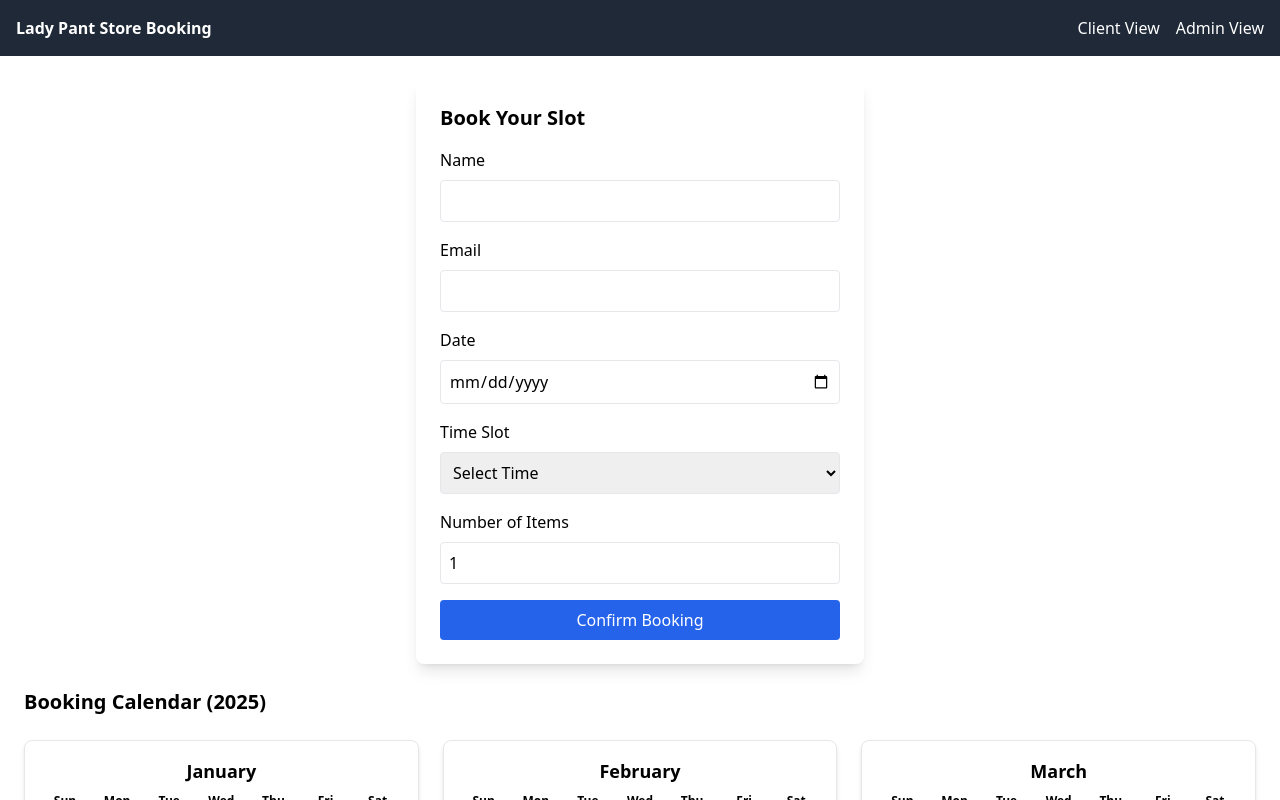
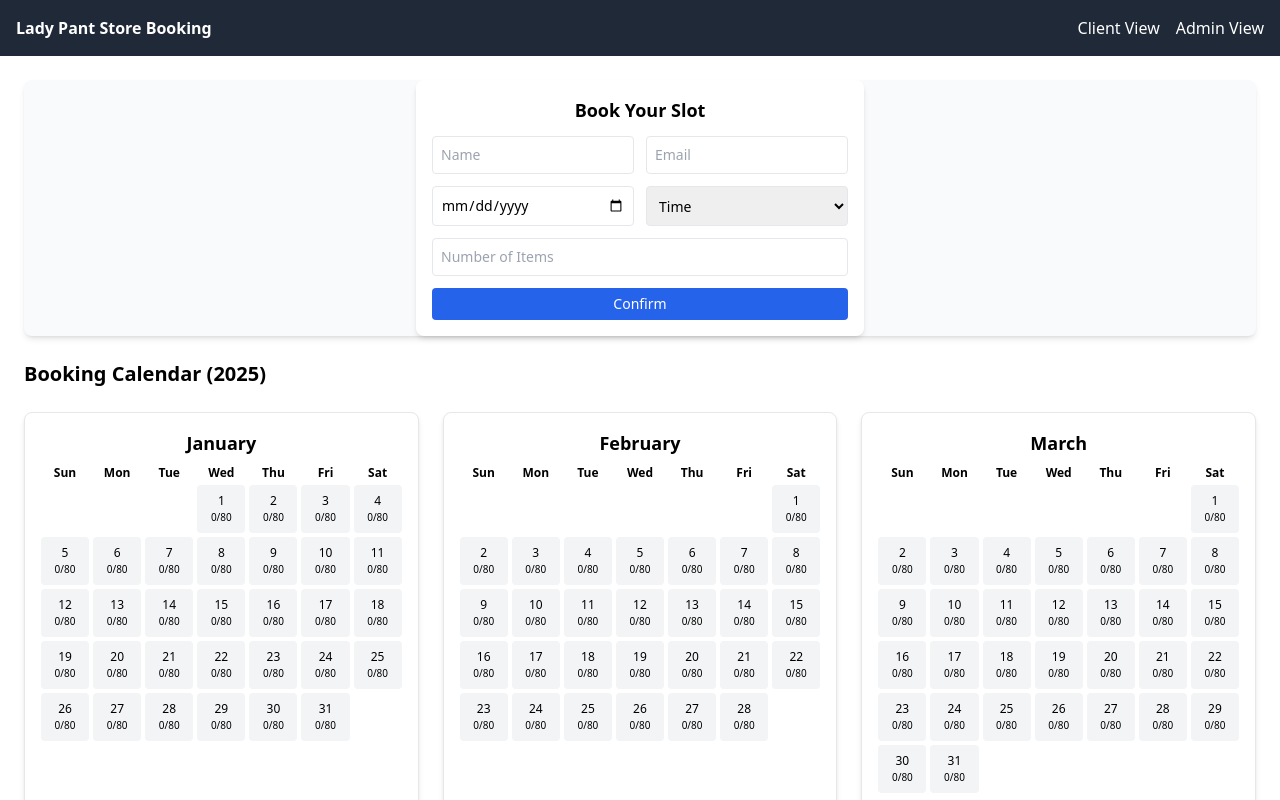
Before and after one commit to Barry-byte-cyber/lady-pant-booking-t1000, a React (Vite) app: page / in a window 1280 px wide. Shown: the top 800 px of the page. Built offline with nearby package versions, Linux system fonts and the light colour scheme.

Commit message:
Compact booking form + dynamic Number of Items label

```diff
--- a/src/App.jsx
+++ b/src/App.jsx
@@ -20,7 +20,6 @@ function App() {
 
   // ✅ Add booking with validation (80 max items/day + no duplicate slot)
   const addBooking = (booking) => {
-    // 1. Check total items already booked for that date
     const totalForDate = bookings
       .filter((b) => b.date === booking.date)
       .reduce((sum, b) => sum + parseInt(b.items || 0), 0);
@@ -30,17 +29,14 @@ function App() {
       return;
     }
 
-    // 2. Check if the time slot is already taken
     const slotTaken = bookings.some(
       (b) => b.date === booking.date && b.time === booking.time
     );
-
     if (slotTaken) {
       alert("❌ This time slot is already booked.");
       return;
     }
 
-    // 3. If all good, save booking
     const bookingWithId = { ...booking, id: Date.now() }; // unique ID
     setBookings((prev) => [...prev, bookingWithId]);
   };
@@ -75,7 +71,12 @@ function App() {
             path="/"
             element={
               <div>
-                <BookingForm addBooking={addBooking} />
+                {/* Sticky Booking Form */}
+                <div className="sticky top-0 z-10 bg-gray-50 shadow-md rounded-lg mb-6">
+                  <BookingForm addBooking={addBooking} />
+                </div>
+
+                {/* Calendar */}
                 <h2 className="text-xl font-bold mt-6 mb-2">
                   Booking Calendar (2025)
                 </h2>
--- a/src/components/BookingForm.jsx
+++ b/src/components/BookingForm.jsx
@@ -5,7 +5,7 @@ function BookingForm({ addBooking }) {
   const [email, setEmail] = useState("");
   const [date, setDate] = useState("");
   const [time, setTime] = useState("");
-  const [items, setItems] = useState(1);
+  const [items, setItems] = useState("");
 
   const handleSubmit = (e) => {
     e.preventDefault();
@@ -22,51 +22,50 @@ function BookingForm({ addBooking }) {
     setEmail("");
     setDate("");
     setTime("");
-    setItems(1);
+    setItems("");
   };
 
   return (
     <form
       onSubmit={handleSubmit}
-      className="bg-white shadow-lg rounded-lg p-6 w-full max-w-md mx-auto"
+      className="bg-white shadow-md rounded-lg p-4 w-full max-w-md mx-auto"
     >
-      <h2 className="text-xl font-bold mb-4">Book Your Slot</h2>
+      <h2 className="text-lg font-bold mb-3 text-center">Book Your Slot</h2>
 
-      <label className="block mb-2">Name</label>
+      <div className="grid grid-cols-2 gap-3">
         <input
           type="text"
+          placeholder="Name"
           value={name}
           onChange={(e) => setName(e.target.value)}
           required
-        className="w-full border p-2 rounded mb-4"
+          className="border p-2 rounded text-sm"
         />
 
-      <label className="block mb-2">Email</label>
         <input
           type="email"
+          placeholder="Email"
           value={email}
           onChange={(e) => setEmail(e.target.value)}
           required
-        className="w-full border p-2 rounded mb-4"
+          className="border p-2 rounded text-sm"
         />
 
-      <label className="block mb-2">Date</label>
         <input
           type="date"
           value={date}
           onChange={(e) => setDate(e.target.value)}
           required
-        className="w-full border p-2 rounded mb-4"
+          className="border p-2 rounded text-sm col-span-1"
         />
 
-      <label className="block mb-2">Time Slot</label>
         <select
           value={time}
           onChange={(e) => setTime(e.target.value)}
           required
-        className="w-full border p-2 rounded mb-4"
+          className="border p-2 rounded text-sm col-span-1"
         >
-        <option value="">Select Time</option>
+          <option value="">Time</option>
           <option value="10:00 AM">10:00 AM</option>
           <option value="11:00 AM">11:00 AM</option>
           <option value="12:00 PM">12:00 PM</option>
@@ -76,7 +75,13 @@ function BookingForm({ addBooking }) {
           <option value="4:00 PM">4:00 PM</option>
         </select>
 
-      <label className="block mb-2">Number of Items</label>
+        <div className="col-span-2 text-left">
+          {/* Dynamic Title */}
+          {items && (
+            <label className="block text-xs font-semibold text-gray-600 mb-1">
+              Number of Items
+            </label>
+          )}
           <input
             type="number"
             value={items}
@@ -84,14 +89,17 @@ function BookingForm({ addBooking }) {
             min="1"
             max="80"
             required
-        className="w-full border p-2 rounded mb-4"
+            className="border p-2 rounded text-sm w-full"
+            placeholder="Number of Items"
           />
+        </div>
+      </div>
 
       <button
         type="submit"
-        className="w-full bg-blue-600 text-white py-2 rounded hover:bg-blue-700"
+        className="w-full bg-blue-600 text-white py-1.5 mt-3 rounded text-sm hover:bg-blue-700"
       >
-        Confirm Booking
+        Confirm
       </button>
     </form>
   );
--- a/src/components/CalendarView.jsx
+++ b/src/components/CalendarView.jsx
@@ -53,11 +53,15 @@ function CalendarView({ bookings = [], onDateClick }) {
                 );
 
                 // 🚦 Set color based on load
-                let bgColor = "bg-green-200"; // available
-                if (totalItems >= 80) {
-                  bgColor = "bg-red-400"; // fully booked
-                } else if (totalItems >= 40) {
+                let bgColor = "bg-gray-100"; // no bookings
+                if (totalItems > 0 && totalItems <= 38) {
+                  bgColor = "bg-blue-200"; // light load
+                } else if (totalItems >= 39 && totalItems <= 40) {
+                  bgColor = "bg-green-200"; // medium load
+                } else if (totalItems >= 41 && totalItems <= 79) {
                   bgColor = "bg-yellow-300"; // filling up
+                } else if (totalItems >= 80) {
+                  bgColor = "bg-red-400"; // full
                 }
 
                 return (
```
Lines whose indentation alone changed are shown as unchanged.
